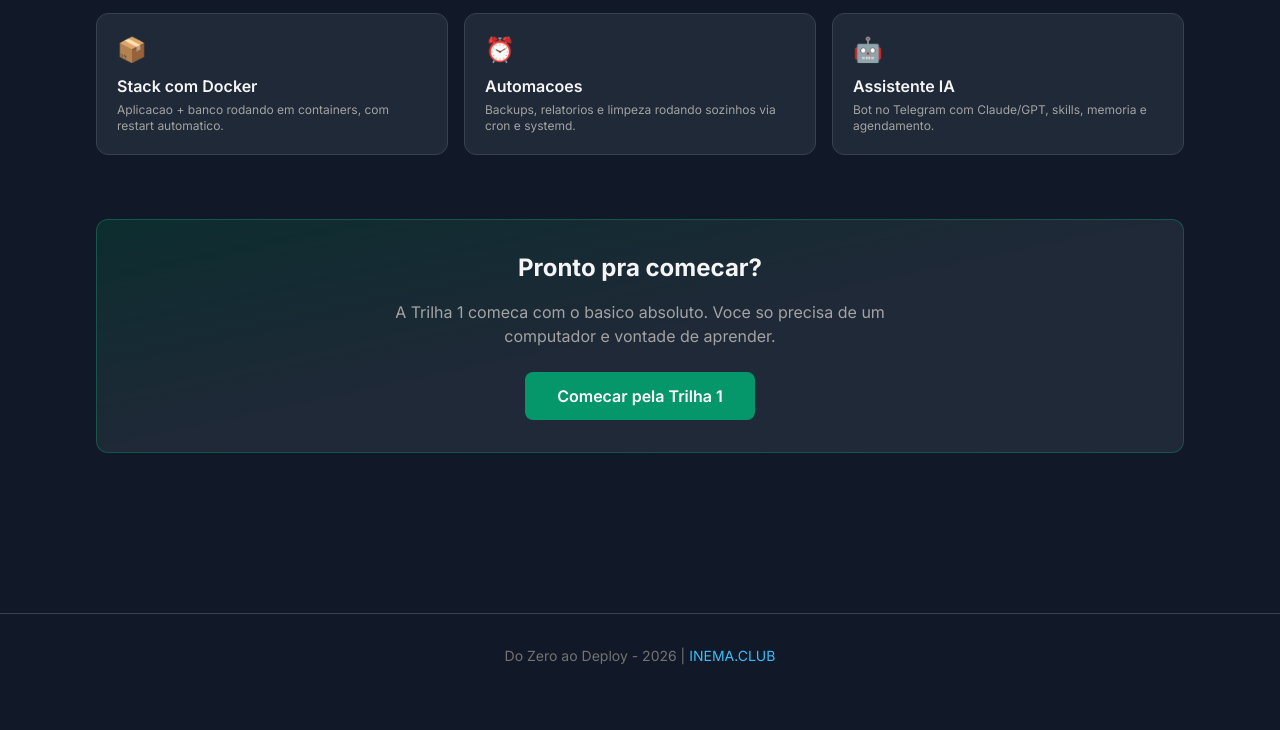
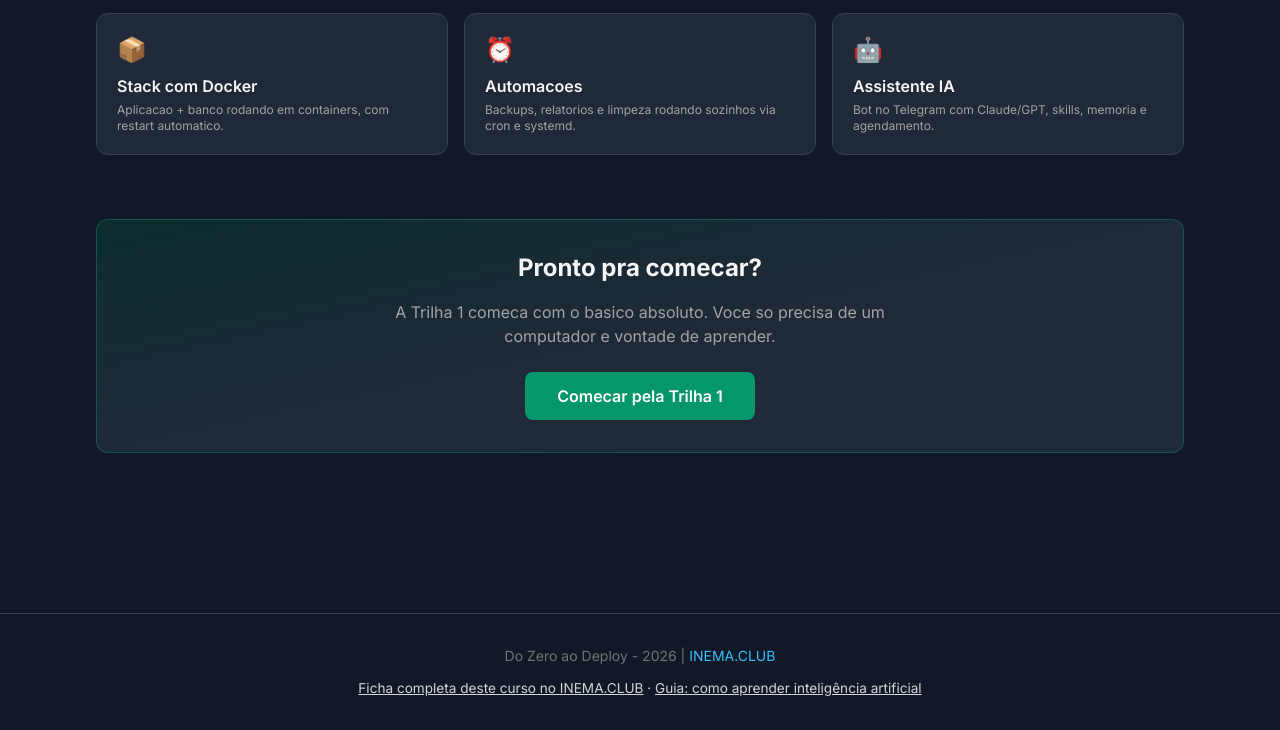
Before and after one commit to inematds/do-zero-ao-deploy, a plain HTML site: page index.html in a window 1280 px wide. Shown: the part 1977-2707 px from the top of the page. Before the commit the page ends 2675 px from the top, so only its background shows below. Drawn offline with nearby package versions, Linux system fonts and the light colour scheme.

Commit message:
seo: link de volta pra ficha do curso e pro guia no inema.club
Co-Authored-By: Claude Opus 5.5 (1M context) <noreply@anthropic.com>

```diff
--- a/index.html
+++ b/index.html
@@ -584,7 +584,11 @@
     <div class="max-w-6xl mx-auto px-4 sm:px-6 lg:px-8 text-center text-neutral-500 text-sm">
       <p>Do Zero ao Deploy - 2026 | <a href="https://inema.club" target="_blank" class="text-sky-400 hover:text-sky-300">INEMA.CLUB</a></p>
     </div>
-  </footer>
+
+<!-- inema-backlink:v1 -->
+<p style="display:block;width:100%;text-align:center;font-size:.85rem;margin:.75rem 0 0;opacity:.85"><a href="https://www.inema.club/cursos/164-do-zero-ao-deploy-da-primeira-linha-no-terminal-ao-assistente-ia/" style="color:inherit;text-decoration:underline">Ficha completa deste curso no INEMA.CLUB</a> · <a href="https://www.inema.club/aprender-inteligencia-artificial/" style="color:inherit;text-decoration:underline">Guia: como aprender inteligência artificial</a></p>
+<!-- /inema-backlink:v1 -->
+</footer>
 
   <!-- SCRIPTS -->
   <script>
```
